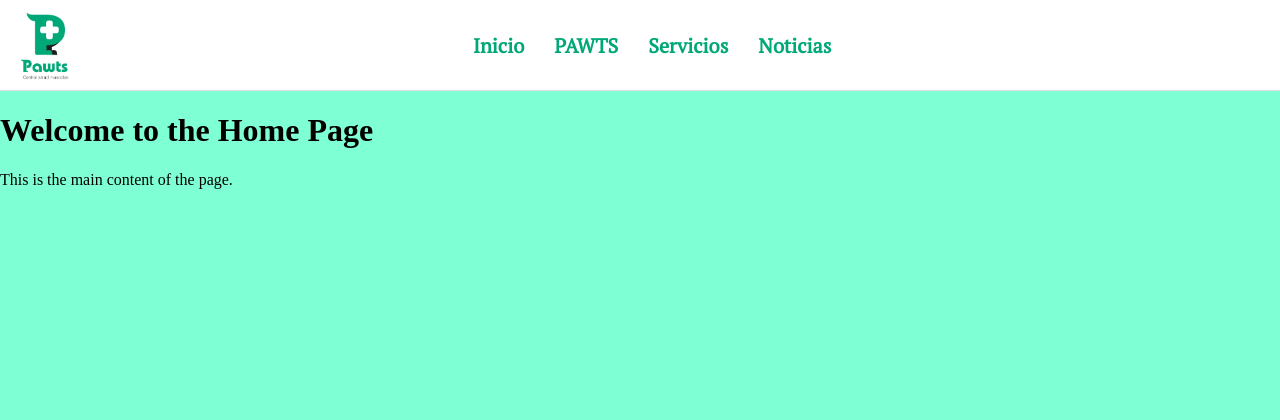
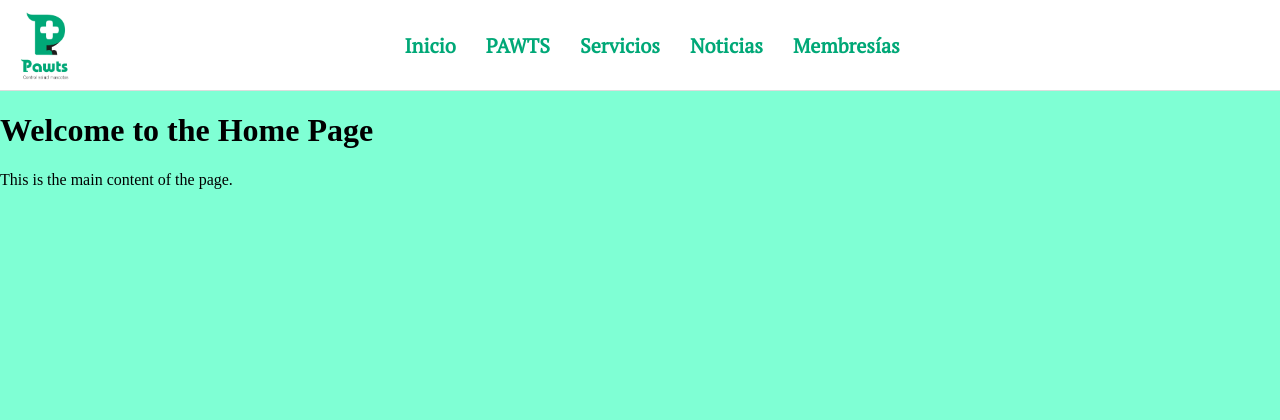
Before and after one commit to joeldin03/RompeMalla, a PHP site: page /index.php in a window 1280 px wide. Shown: the top 420 px of the page. Run offline with PHP 8.4, Linux system fonts and the light colour scheme.

Commit message:
new li added

```diff
--- a/resources/header.php
+++ b/resources/header.php
@@ -13,6 +13,7 @@
             <li><a href="/RompeMalla/pages/equipo.php">PAWTS</a></li>
             <li><a href="/RompeMalla/pages/servicios.php">Servicios</a></li>
             <li><a href="/RompeMalla/pages/noticias.php">Noticias</a></li>
+            <li><a href="/RompeMalla/pages/membresias.php">Membresías</a></li>
         </ul>
     </nav>
     <div class="menu-icon">
```
